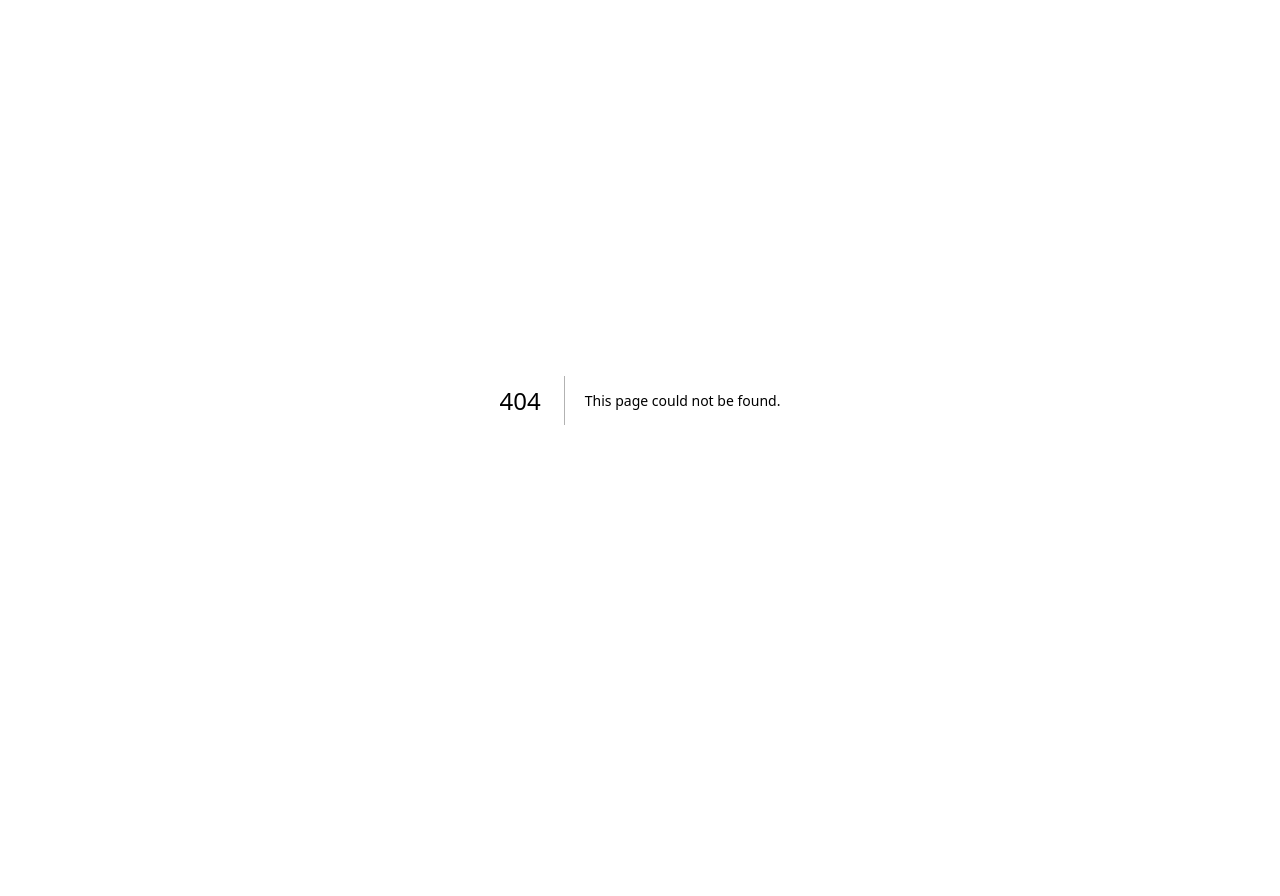
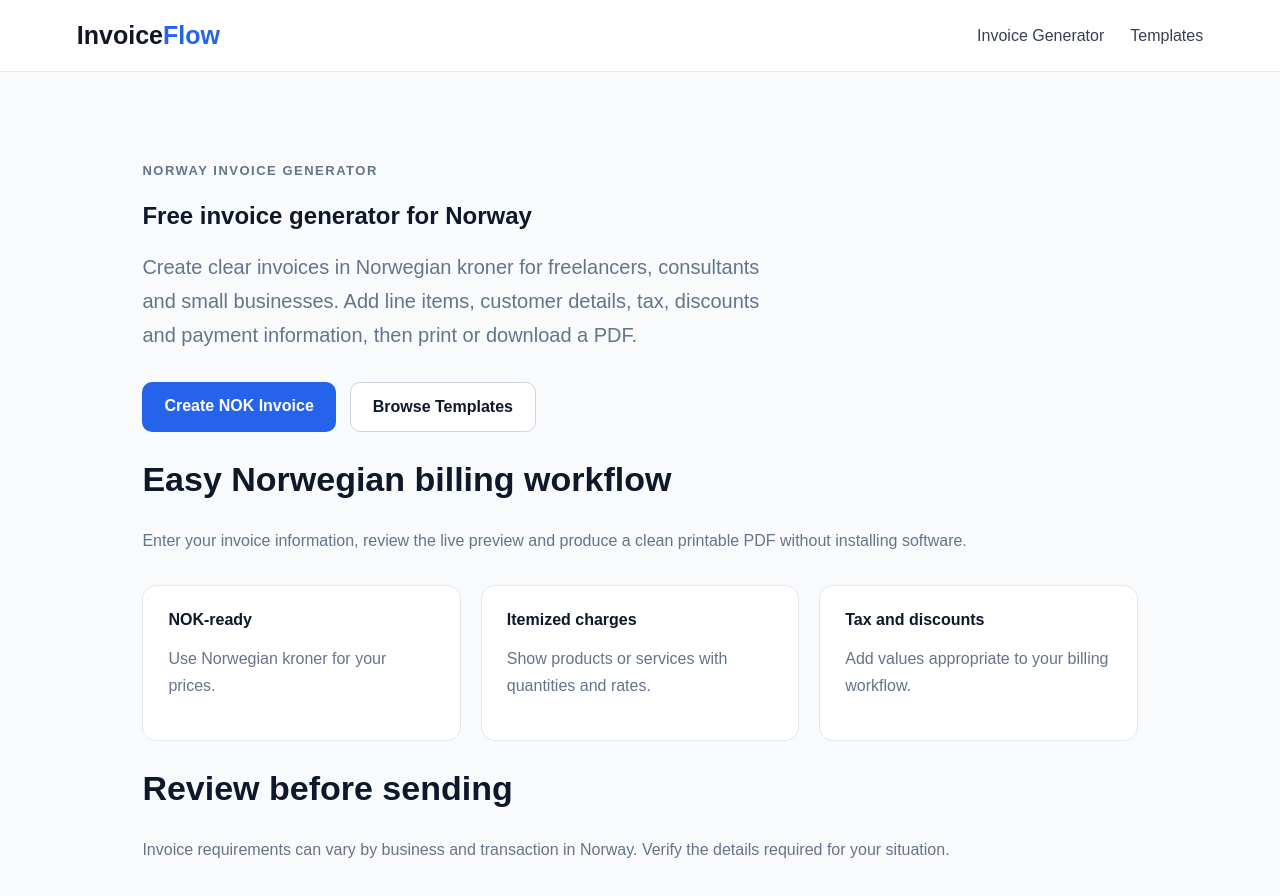
Before and after one commit to wakilmustaqeem/invoiceflow, a Next.js app: page /invoice-generator/norway in a window 1280 px wide. Before the commit this address had no page. Shown: the top 896 px of the page. Before the commit the page ends 800 px from the top, so only its background shows below. Built offline with nearby package versions, Linux system fonts and the light colour scheme.

Commit message:
seo: add Norway invoice generator landing page

```diff
--- /dev/null
+++ b/app/invoice-generator/norway/page.tsx
@@ -0,0 +1,3 @@
+import Link from 'next/link';
+export const metadata={title:'Free Invoice Generator for Norway | InvoiceFlow',description:'Create a professional Norwegian invoice online for free with NOK pricing, itemized services, tax, discounts and PDF output.'};
+export default function NorwayInvoice(){return <main><header className="nav"><div className="brand">Invoice<span>Flow</span></div><nav><Link href="/invoice-generator">Invoice Generator</Link><Link href="/invoice-templates">Templates</Link></nav></header><section className="content"><p className="eyebrow">NORWAY INVOICE GENERATOR</p><h1>Free invoice generator for Norway</h1><p className="lead">Create clear invoices in Norwegian kroner for freelancers, consultants and small businesses. Add line items, customer details, tax, discounts and payment information, then print or download a PDF.</p><div className="actions"><Link className="btn primary" href="/invoice-generator">Create NOK Invoice</Link><Link className="btn secondary" href="/invoice-templates">Browse Templates</Link></div><h2>Easy Norwegian billing workflow</h2><p>Enter your invoice information, review the live preview and produce a clean printable PDF without installing software.</p><div className="grid"><div><b>NOK-ready</b><p>Use Norwegian kroner for your prices.</p></div><div><b>Itemized charges</b><p>Show products or services with quantities and rates.</p></div><div><b>Tax and discounts</b><p>Add values appropriate to your billing workflow.</p></div></div><h2>Review before sending</h2><p>Invoice requirements can vary by business and transaction in Norway. Verify the details required for your situation.</p></section></main>}
```
